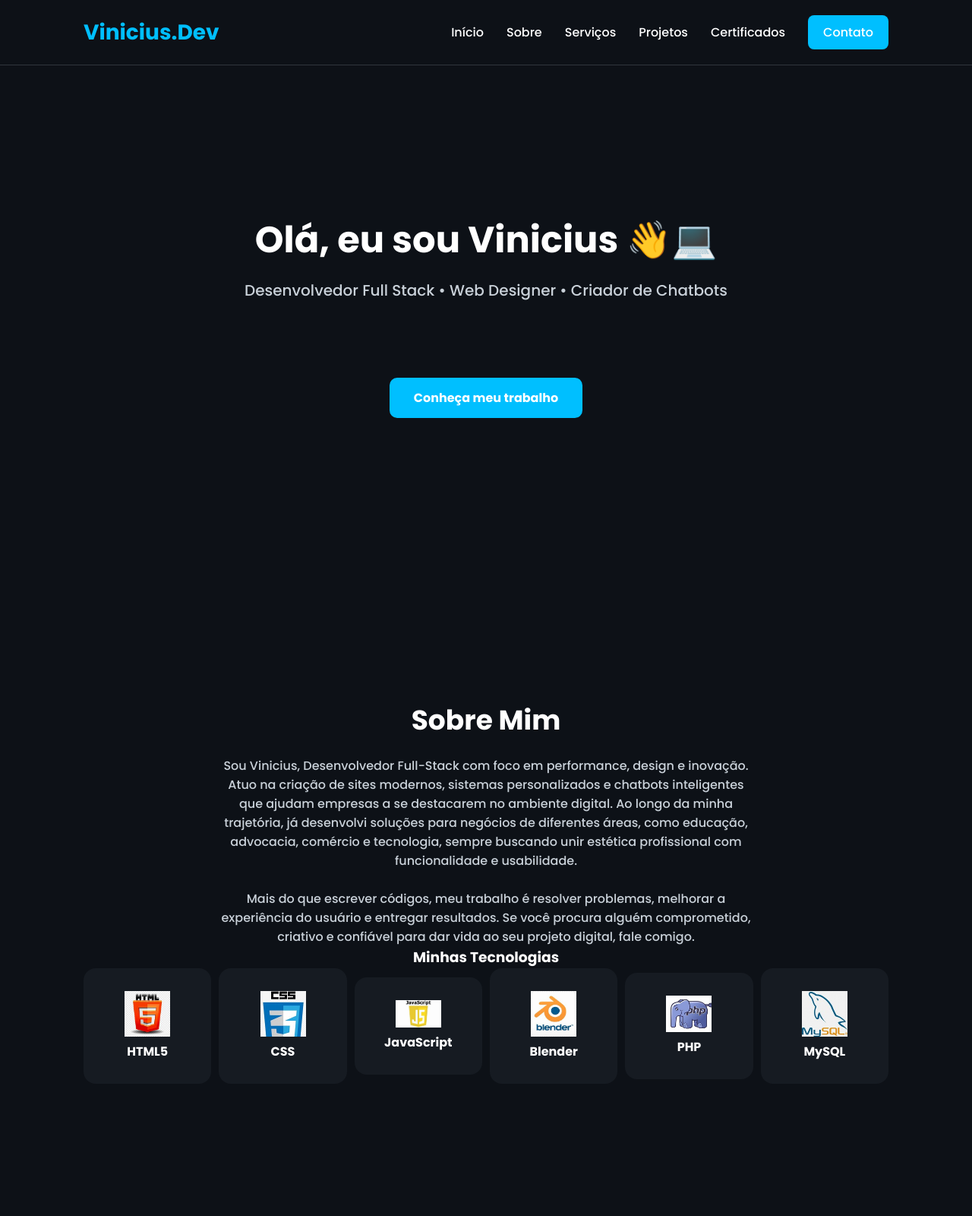
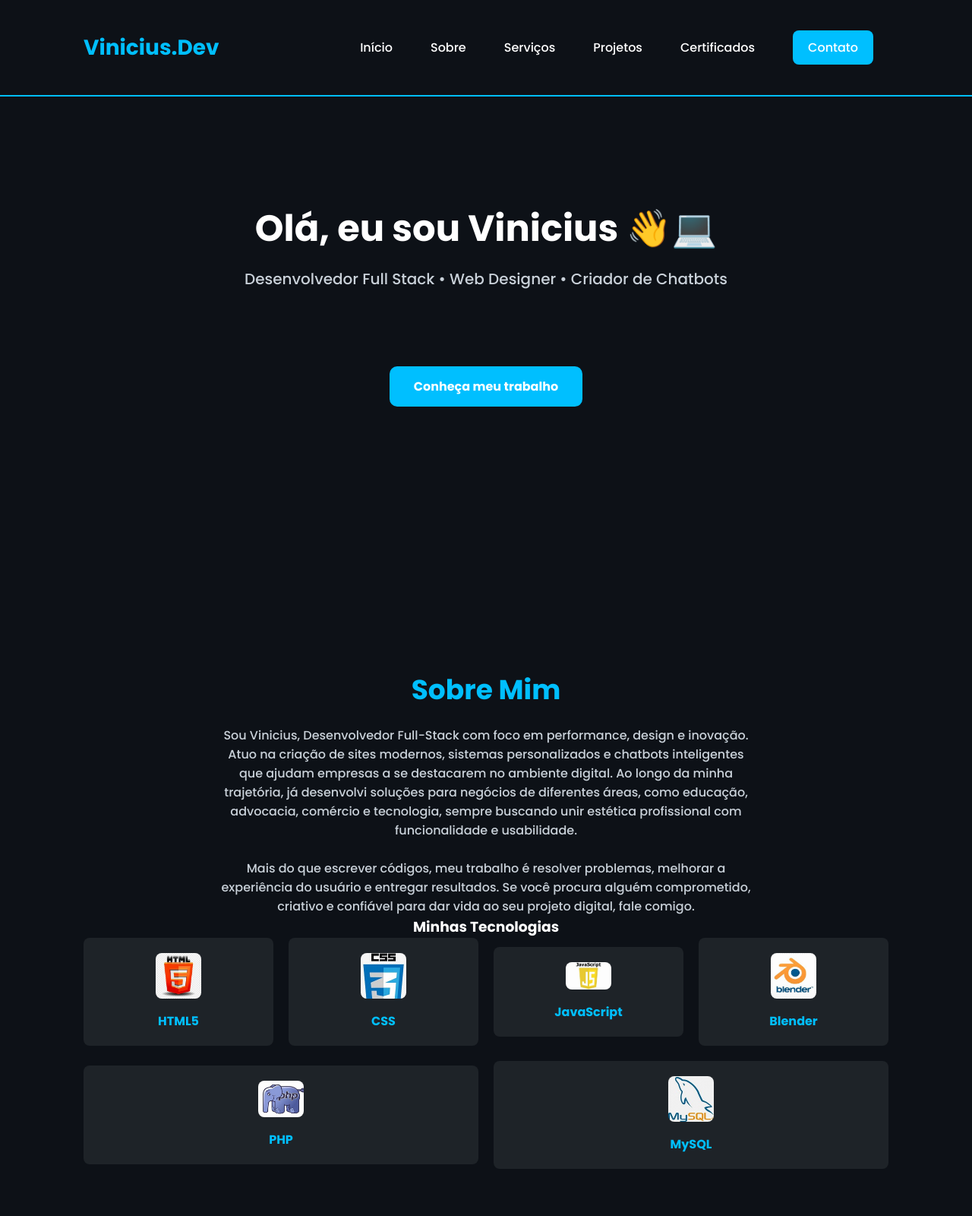
Before and after one commit to viniciusalcoliveira/SITEportfolio, a website: page index.html in a window 1280 px wide. Shown: the top 1600 px of the page at 76% size. Drawn offline with Linux system fonts and the light colour scheme.

Commit message:
Update style.css

```diff
--- a/style.css
+++ b/style.css
@@ -475,3 +475,96 @@
   width: 60px; /* Define a largura das imagens para 20px */
   height: auto; /* Mantém a proporção das imagens */
 }
+/* Estilos gerais do site */
+body {
+  font-family: 'Poppins', sans-serif;
+  background-color: #0d1117; /* Fundo escuro */
+  color: #ffffff; /* Texto em branco */
+  margin: 0;
+  padding: 0;
+}
+
+/* Cabeçalho */
+.header {
+  background-color: #0d1117;
+  padding: 20px;
+  border-bottom: 2px solid #00bfff;
+}
+
+.header .logo h1 a {
+  color: #00bfff;
+  text-decoration: none;
+}
+
+.navbar a {
+  color: #ffffff;
+  text-decoration: none;
+  margin-right: 20px;
+}
+
+.navbar a:hover {
+  color: #00bfff;
+}
+
+/* Seção de Hero */
+.hero {
+  background-color: #0d1117;
+  color: #ffffff;
+  text-align: center;
+  padding: 80px 0;
+}
+
+/* Seção Sobre */
+.sobre {
+  background-color: #0d1117;
+  color: #ffffff;
+  padding: 60px 20px;
+}
+
+.sobre h2 {
+  color: #00bfff;
+}
+
+/* Cartões de tecnologias */
+.tecnologias {
+  display: flex;
+  justify-content: space-around;
+  flex-wrap: wrap;
+  gap: 20px;
+}
+
+.card {
+  background-color: #1e2328;
+  padding: 20px;
+  border-radius: 8px;
+  text-align: center;
+  width: 150px;
+}
+
+.card h4 {
+  color: #00bfff;
+  margin-top: 10px;
+}
+
+.card img {
+  max-width: 100%;
+  height: auto;
+  border-radius: 8px;
+}
+
+/* Rodapé */
+.footer {
+  background-color: #0d1117;
+  color: #ffffff;
+  text-align: center;
+  padding: 20px;
+}
+
+.social-icons a {
+  color: #ffffff;
+  margin: 0 10px;
+}
+
+.social-icons a:hover {
+  color: #00bfff;
+}
```
